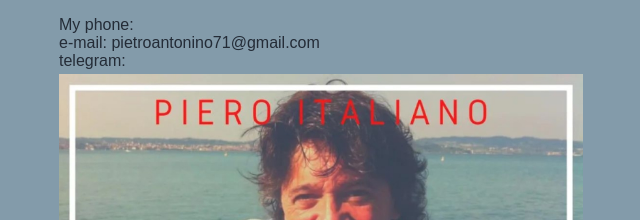
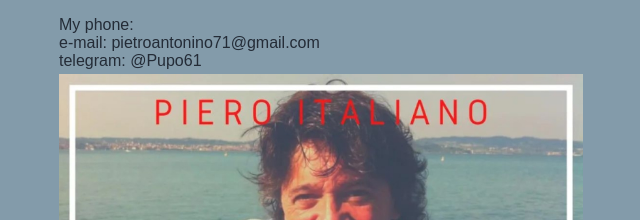
Before and after one commit to antonino-piero/italian-music, a plain HTML site: page index.html in a window 1280 px wide. Shown: the part 192-412 px from the top of the page, 65-705 px from the left. Drawn offline with Linux system fonts and the light colour scheme.

Commit message:
Add files via upload

```diff
--- a/index.html
+++ b/index.html
@@ -28,7 +28,7 @@
         </font><font color="#242C37" face="Arial, Helvetica, sans-serif"><br>
         My phone: <br>
         e-mail: pietroantonino71@gmail.com<br>
-        telegram: </font><font color="#242C37" face="Arial, Helvetica, sans-serif"><br>
+        telegram: </font><font color="#242C37" face="Arial, Helvetica, sans-serif">@Pupo61<br>
         </font></p></td>
     <td width="709">&nbsp;</td>
   </tr>
```
